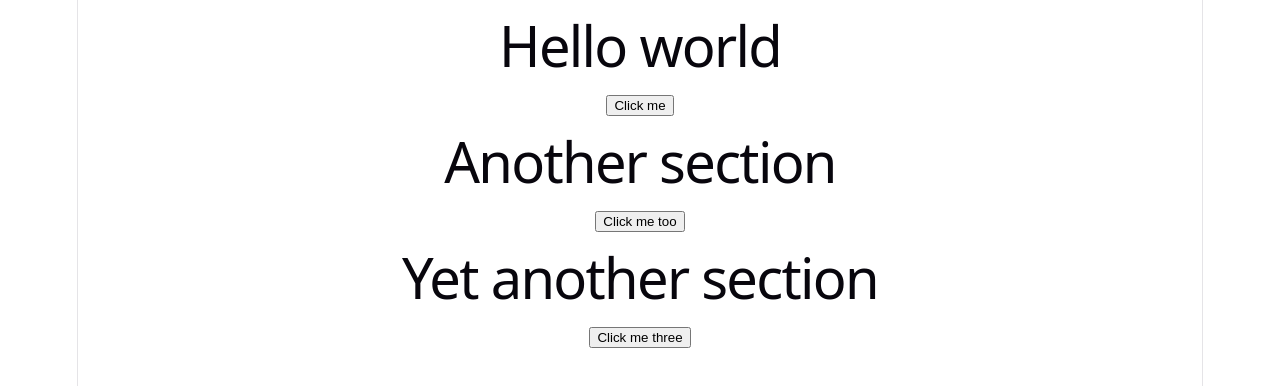
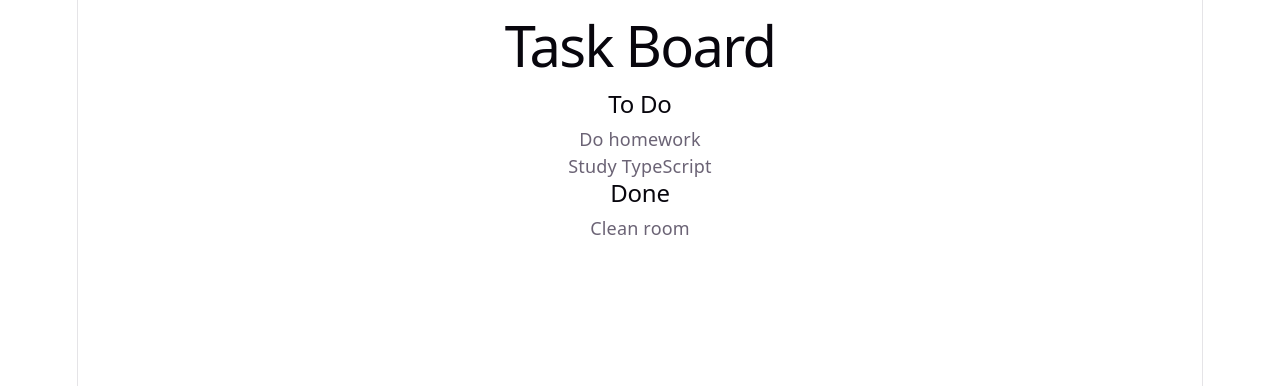
Before and after one commit to sothearn1th/NextPlay_Assessment-Kanban, a React (Vite) app: page / in a window 1280 px wide. Shown: the top 386 px of the page. Built offline with nearby package versions, Linux system fonts and the light colour scheme.

Commit message:
Made a simple task example.

```diff
--- a/src/App.tsx
+++ b/src/App.tsx
@@ -1,25 +1,33 @@
+type Task = {
+  id: string;
+  title: string;
+  status: "todo" | "done";
+};
+
 export default function App()
 {
-  function handleClick()
-  {
-    console.log("clicked");
-  }
+  const tasks: Task[] = [
+    { id: "1", title: "Do homework", status: "todo" },
+    { id: "2", title: "Study TypeScript", status: "todo" },
+    { id: "3", title: "Clean room", status: "done" }
+  ];
+
+  const todoTasks = tasks.filter((task) => task.status === "todo");
+  const doneTasks = tasks.filter((task) => task.status === "done");
 
   return (
     <div>
-      <h1>Hello world</h1>
-      <button onClick={handleClick}>Click me</button>
-        <div>
-          <h1>Another section</h1>
-          <button onClick={handleClick}>Click me too</button>
-        </div>
+      <h1>Task Board</h1>
 
-        <div>
-          <h1>Yet another section</h1>
-          <button onClick={handleClick}>Click me three</button>
-        </div>
+      <h2>To Do</h2>
+      {todoTasks.map((task) => (
+        <p key={task.id}>{task.title}</p>
+      ))}
+
+      <h2>Done</h2>
+      {doneTasks.map((task) => (
+        <p key={task.id}>{task.title}</p>
+      ))}
     </div>
-
-
   );
 }
```
Also changed, not shown: src/types/task.ts (deleted, +0 -10 lines).
